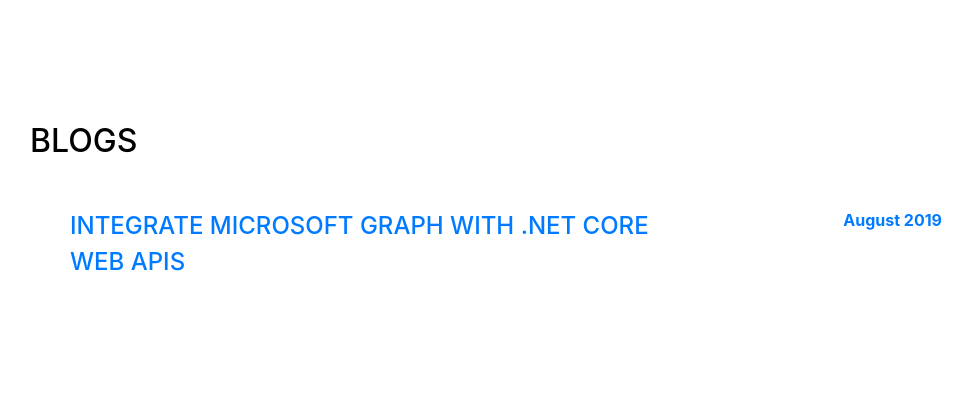
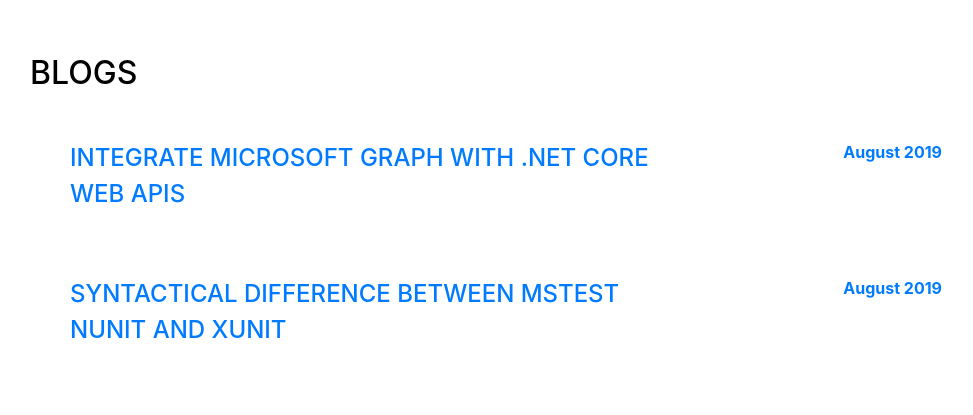
Before and after one commit to saketadhav/saketadhav.github.io, a website with bundled scripts: page index.html in a window 1280 px wide. Shown: the part 4972-5387 px from the top of the page, without its empty margins (290-1263 px from the left). Built offline with nearby package versions, Linux system fonts and the light colour scheme; a web font is replaced by a local one.

Commit message:
added link to 2nd blog/article

```diff
--- a/index.html
+++ b/index.html
@@ -285,6 +285,21 @@
                     <span class="text-primary"><b>August 2019</b></span>
                   </div>
                 </div>
+                <div class="resume-item d-flex flex-column flex-md-row justify-content-between mb-5">
+                  <div class="resume-content">
+                    <div class="subheading mb-3">
+                        <!-- <a href="http://saketadhav.github.io/blog/integrate-microsoft-graph-with-dotnet-core-web-apis" target="_blank">
+                          <p>Integrate Microsoft Graph with .NET CORE Web APIs</p>
+                        </a> -->
+                        <a href="https://www.c-sharpcorner.com/article/syntactical-difference-between-mstest-nunit-xunit2/" target="_blank">
+                          <p>Syntactical Difference Between MSTest Nunit And Xunit</p>
+                        </a>
+                    </div>
+                  </div>
+                  <div class="resume-date text-md-right">
+                    <span class="text-primary"><b>August 2019</b></span>
+                  </div>
+                </div>
           </li>
           <!-- <li>
               <div class="resume-item d-flex flex-column flex-md-row justify-content-between mb-5">
```
